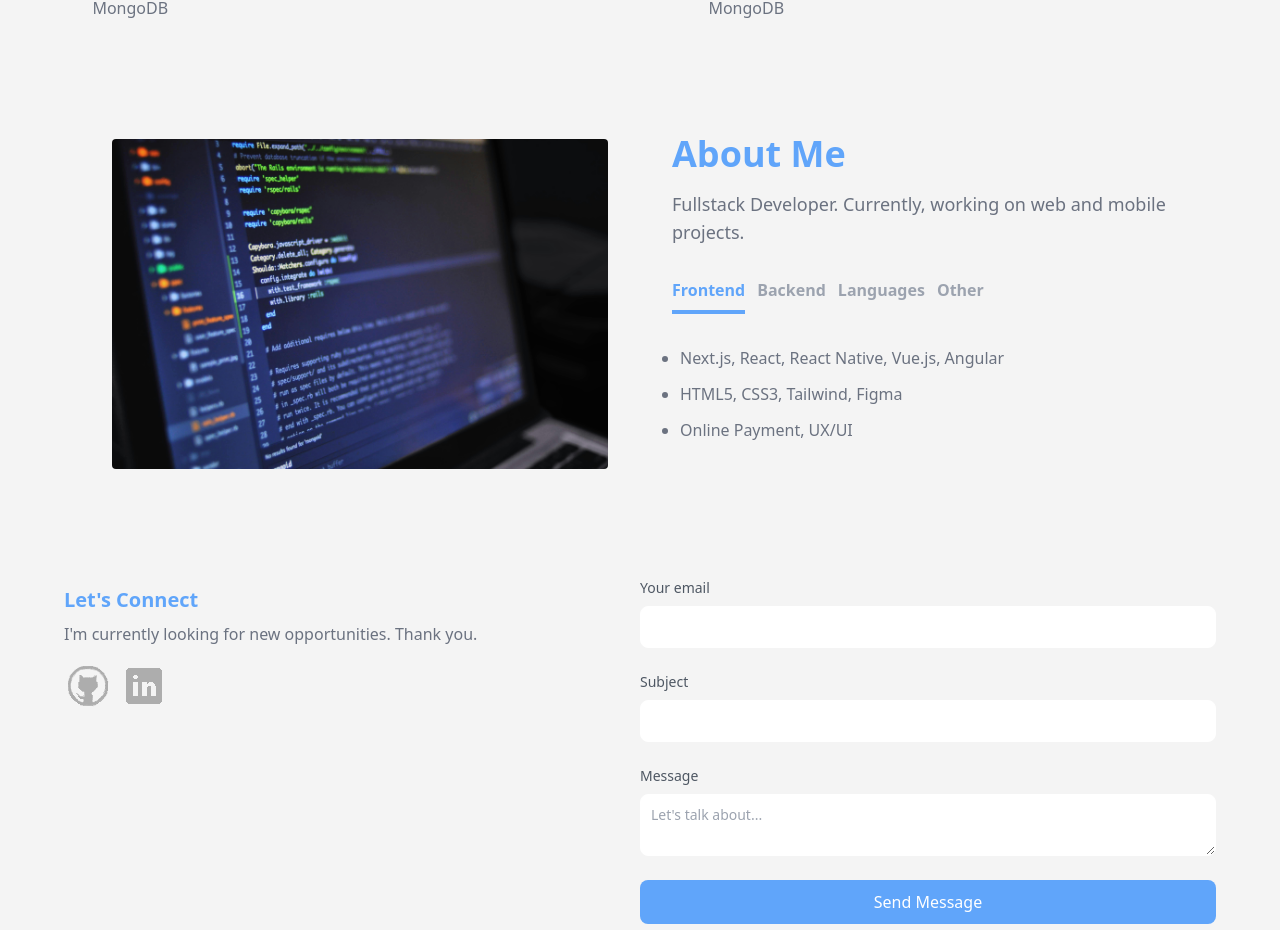
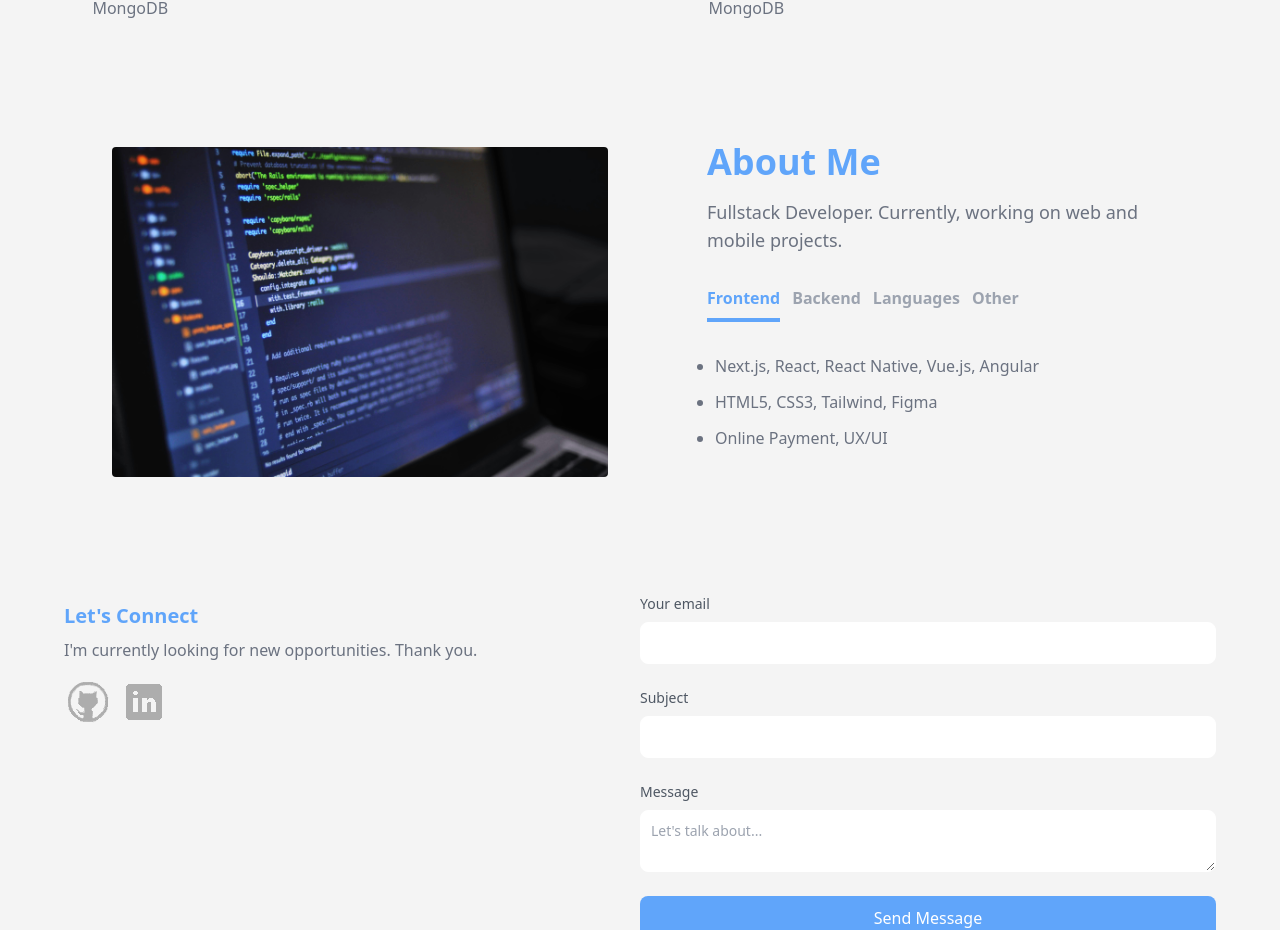
Before and after one commit to JoaoPedroCorreia1/portfolio, a Next.js app: page / in a window 1280 px wide. Shown: the part 1494-2424 px from the top of the page. Built offline with nearby package versions, Linux system fonts and the light colour scheme.

Commit message:
feat: change about section style

```diff
--- a/src/app/components/AboutSection.jsx
+++ b/src/app/components/AboutSection.jsx
@@ -73,7 +73,7 @@ const AboutSection = () => {
           height={500}
           className="mt-[-100px] rounded-[4px]"
         />
-        <div className="mt-4 md:mt-0 text-left flex flex-col h-full  min-h-[440px]">
+        <div className="mt-4 ml-[35px] text-left flex flex-col h-full  min-h-[440px]">
           <h2 className="text-4xl font-bold text-primary-400 mb-4">About Me</h2>
           <p className="text-base lg:text-lg">
             Fullstack Developer.
```
